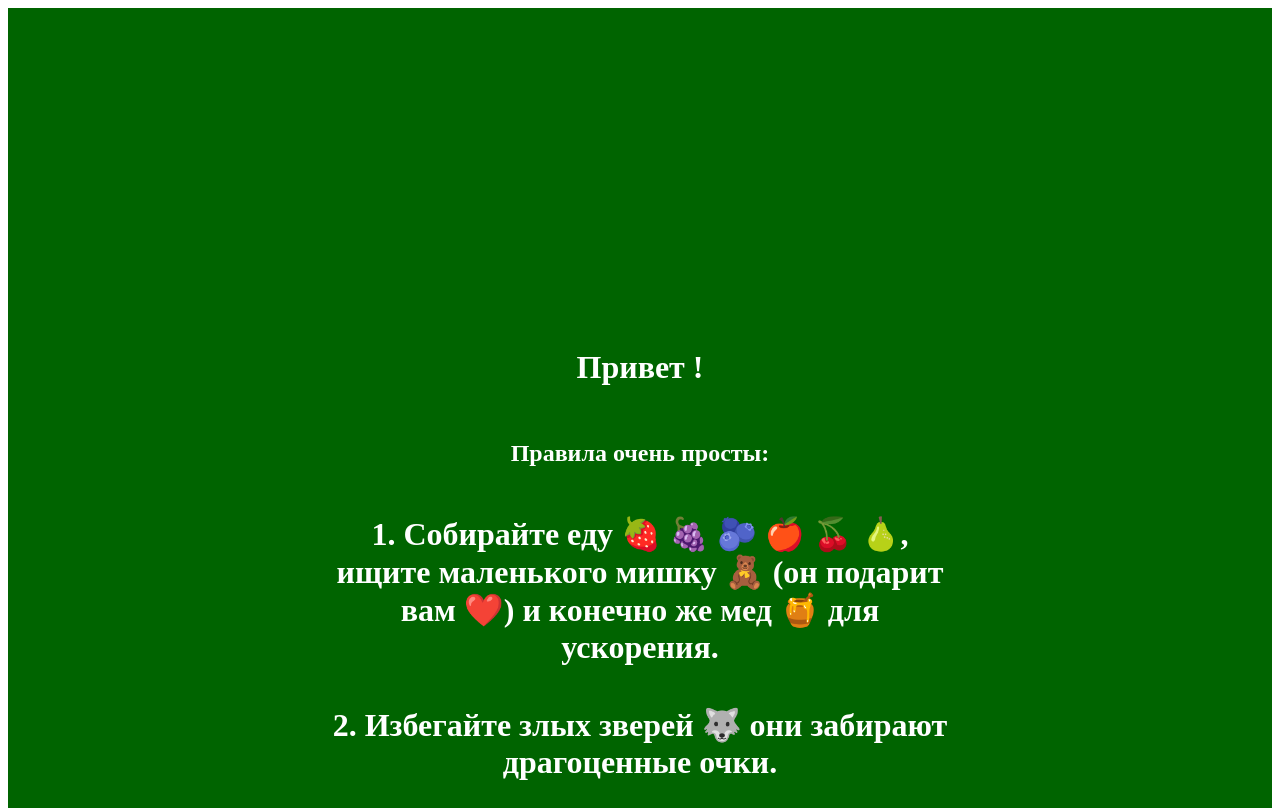
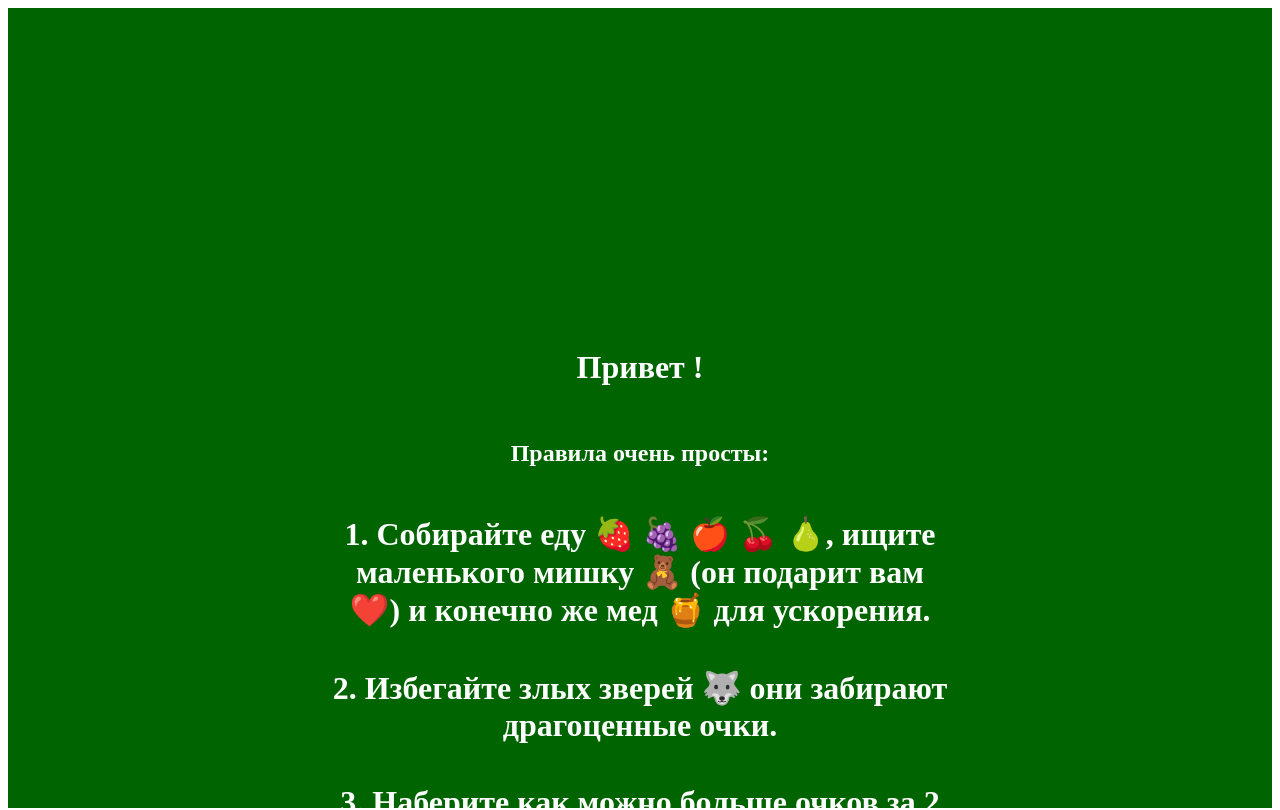
Before and after one commit to Mongrus/react-mini-game, a React (Create React App) app: page / in a window 1280 px wide. Shown: the top 810 px of the page. Built offline with nearby package versions, Linux system fonts and the light colour scheme; the HTML template or start-up script is replaced by a standard one.

Commit message:
test eat v.2

```diff
--- a/src/App.tsx
+++ b/src/App.tsx
@@ -720,8 +720,8 @@ const App: React.FC = () => {
               <h1>Привет !</h1>
               <h2>Правила очень просты:</h2>
               <h3>
-                1. Собирайте еду 🍓 🍇 🫐 🍎 🍒 🍐, ищите маленького мишку 🧸
-                (он подарит вам ❤️) и конечно же мед 🍯 для ускорения.
+                1. Собирайте еду 🍓 🍇 🍎 🍒 🍐, ищите маленького мишку 🧸 (он
+                подарит вам ❤️) и конечно же мед 🍯 для ускорения.
               </h3>
               <h3>
                 2. Избегайте злых зверей 🐺 они забирают драгоценные очки.
```
